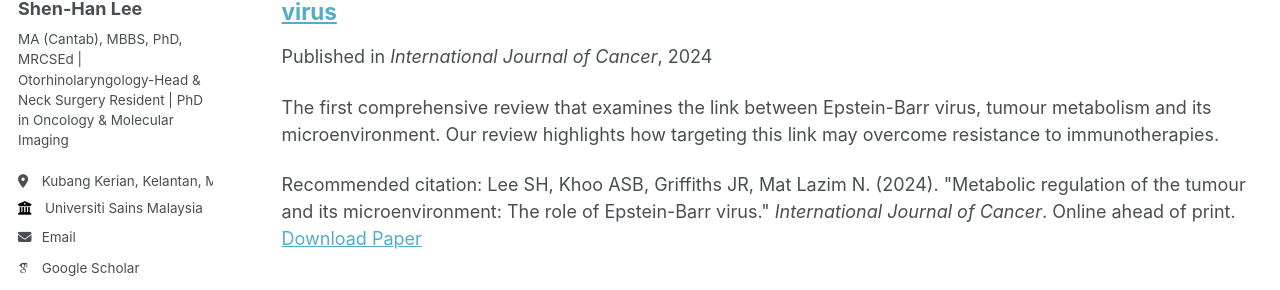
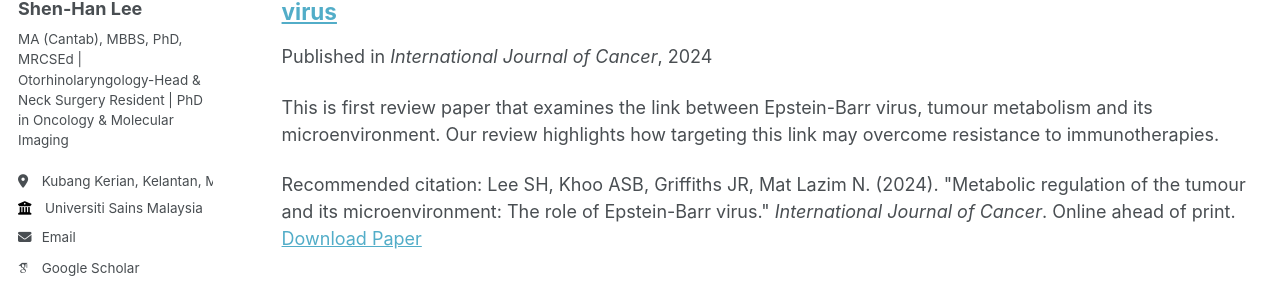
Before and after one commit to shenhanlee/shenhanlee.github.io, a Jekyll site: the page built from _pages/publications.html, in a window 1280 px wide and 900 px high. Shown: the part 340-630 px from the top of the window. Built offline with Jekyll 4.4.1, drawn with Linux system fonts in a browser that asks for light colours; some web fonts are replaced.

Commit message:
Merge remote-tracking branch 'origin/master'

```diff
--- a/_publications/2024-09-18-metabolic-regulation-tumour-microenvironment-epstein-barr-virus.md
+++ b/_publications/2024-09-18-metabolic-regulation-tumour-microenvironment-epstein-barr-virus.md
@@ -3,7 +3,7 @@ title: "Metabolic regulation of the tumour and its microenvironment: The role of
 collection: publications
 category: manuscripts
 permalink: /publication/2024-09-18-metabolic-regulation-tumour-microenvironment-epstein-barr-virus
-excerpt: 'The first comprehensive review that examines the link between Epstein-Barr virus, tumour metabolism and its microenvironment. Our review highlights how targeting this link may overcome resistance to immunotherapies.'
+excerpt: 'This is first review paper that examines the link between Epstein-Barr virus, tumour metabolism and its microenvironment. Our review highlights how targeting this link may overcome resistance to immunotherapies.'
 date: 2024-09-19
 venue: 'International Journal of Cancer'
 paperurl: 'https://onlinelibrary.wiley.com/share/author/AMPVFEZEHYKIHVD8JS4C?target=10.1002/ijc.35192'
```
